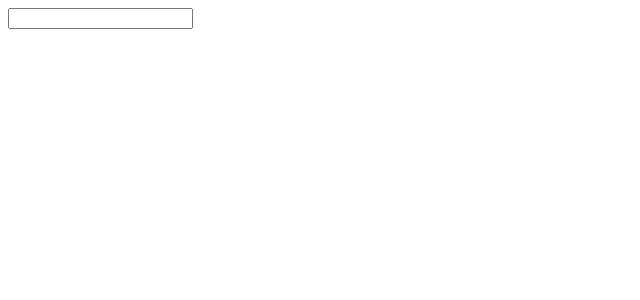
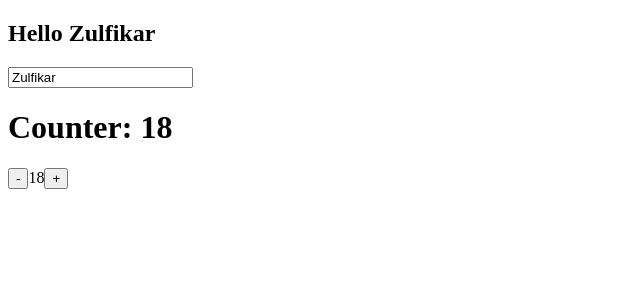
Before and after one commit to zulfikar4568/angular-concepts, an Angular app: page / in a window 1280 px wide. Shown: the top 300 px of the page, without its empty margins (0-640 px from the left). Built offline with nearby package versions, Linux system fonts and the light colour scheme.

Commit message:
feat: two binding

```diff
--- /dev/null
+++ b/src/app/02-templates-topic/03-two-way-binding/two-way-binding.component.ts
@@ -0,0 +1,47 @@
+import { Component, EventEmitter, Input, Output } from "@angular/core";
+
+@Component({
+  selector: 'two-way-form-control',
+  template: `
+    <main>
+      <h2>Hello {{firstName}} </h2>
+      <input type="text" [(ngModel)]="firstName">
+    </main>
+  `
+})
+export class TwoWayBindingFormControl {
+  firstName: string = 'Zulfikar';
+}
+
+@Component({
+  selector: 'two-way-counter',
+  template: `
+    <button (click)="updateCount(-1)">-</button>
+    <span>{{ count }}</span>
+    <button (click)="updateCount(+1)">+</button>
+  `
+})
+export class TwoWayBindingCounter {
+  @Input() count!: number;
+  @Output() countChange = new EventEmitter<number>();
+
+  updateCount(amount: number): void {
+    this.count += amount;
+
+    // This will update count on parent component
+    this.countChange.emit(this.count);
+  }
+}
+
+@Component({
+  selector: 'two-way-parent-counter',
+  template: `
+    <main>
+      <h1>Counter: {{ initialCount }}</h1>
+      <two-way-counter [(count)]="initialCount"></two-way-counter>
+    </main>
+  `
+})
+export class TwoWayBindingParentCounter {
+  initialCount: number = 18;
+}
--- a/src/app/02-templates-topic/template.module.ts
+++ b/src/app/02-templates-topic/template.module.ts
@@ -1,8 +1,10 @@
 import { NgModule } from "@angular/core";
 import { Binding } from "./01-binding/binding.component";
 import { EventListener } from "./02-event-listener/event-listener.component";
+import { TwoWayBindingModule } from "./03-two-way-binding/two-way-binding.module";
 
 @NgModule({
+  imports: [TwoWayBindingModule],
   declarations: [Binding, EventListener],
   exports: [Binding, EventListener]
 })
--- a/src/app/app.component.html
+++ b/src/app/app.component.html
@@ -56,4 +56,8 @@
 <!-- <binding /> -->
 
 <!-- ######################### Event Listener ############################## -->
-<event-listener />
+<!-- <event-listener /> -->
+
+<!-- ######################## Two Way Binding ############################# -->
+<two-way-form-control />
+<two-way-parent-counter />
--- a/src/app/app.component.ts
+++ b/src/app/app.component.ts
@@ -2,11 +2,12 @@ import { Component } from '@angular/core';
 import { RouterOutlet } from '@angular/router';
 import { ComponentTopic } from './01-component-topic/component-topic.component';
 import { TemplateTopic } from './02-templates-topic/template.module';
+import { TwoWayBindingModule } from "./02-templates-topic/03-two-way-binding/two-way-binding.module";
 
 @Component({
   selector: 'app-root',
   standalone: true,
-  imports: [RouterOutlet, ComponentTopic, TemplateTopic],
+  imports: [RouterOutlet, ComponentTopic, TemplateTopic, TwoWayBindingModule],
   templateUrl: './app.component.html',
   styleUrl: './app.component.scss'
 })
```
Also changed, not shown: src/app/02-templates-topic/03-two-way-binding/two-way-binding.module.ts (added, +10 -0 lines).
